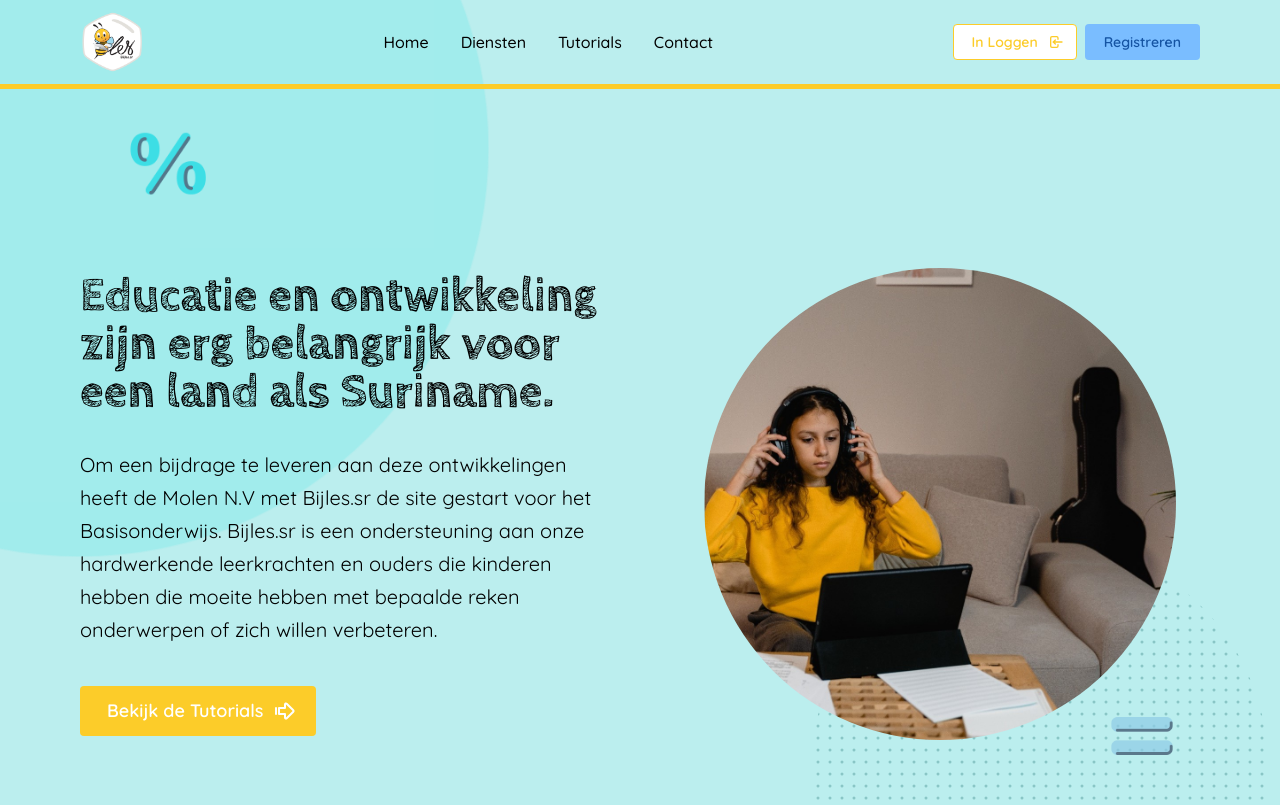
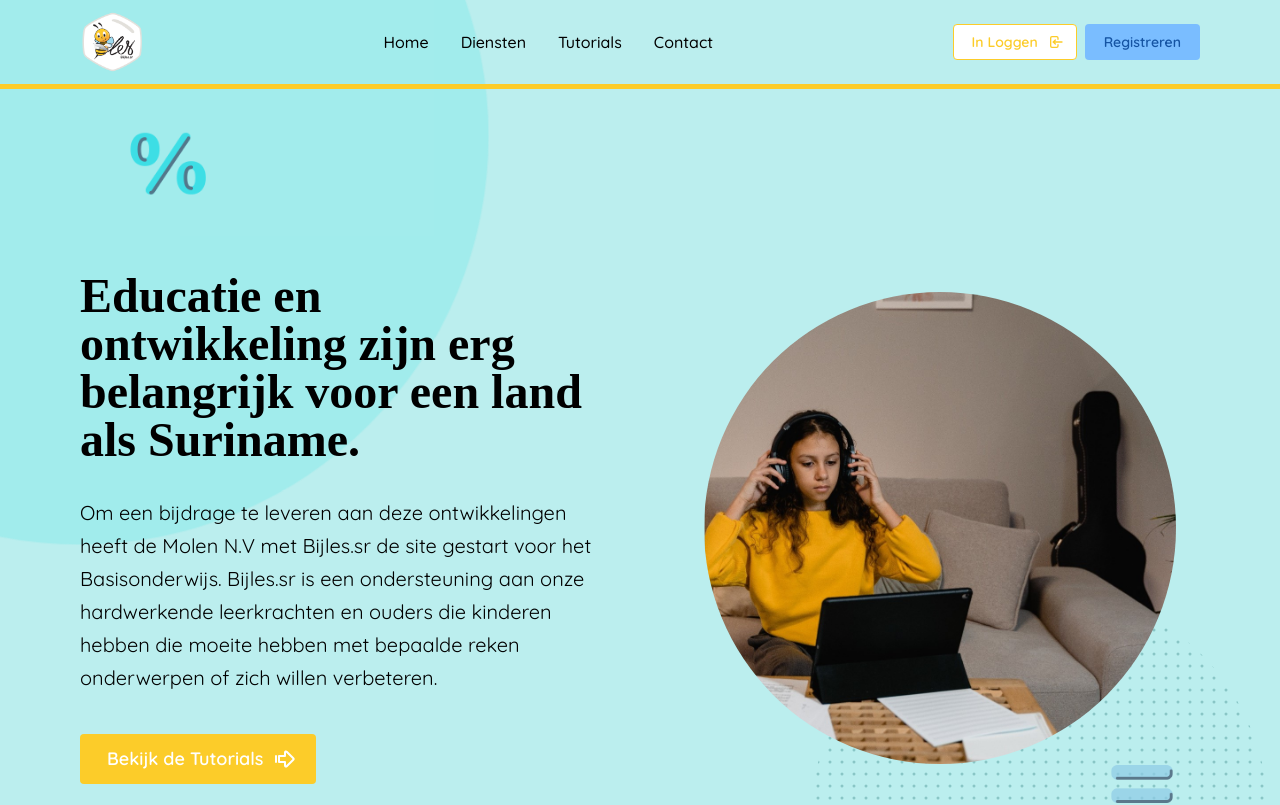
Before and after one commit to Beefy-py/bijles-sr, a Next.js app: page / in a window 1280 px wide. Shown: the top 805 px of the page. Built offline with nearby package versions, Linux system fonts and the light colour scheme; a web font is replaced by a local one.

Commit message:
refactor: :fire: for the sake of vercel

```diff
--- a/src/app/globals.css
+++ b/src/app/globals.css
@@ -7,7 +7,7 @@ body {
 }
 
 /* Cabin Sketch */
-@font-face {
+/* @font-face {
   font-family: "Cabin Sketch";
   src: url("../assets/fonts/Cabin_Sketch/CabinSketch-Regular.ttf");
   font-weight: normal;
@@ -19,10 +19,10 @@ body {
   src: url("../assets/fonts/Cabin_Sketch/CabinSketch-Bold.ttf");
   font-weight: bold;
   font-style: normal;
-}
+} */
 
 /* Quicksand fonts */
-@font-face {
+/* @font-face {
   font-family: "Quicksand";
   font-style: normal;
   font-weight: 400;
@@ -60,4 +60,4 @@ body {
   font-weight: 900;
   src: url("../assets/fonts/Quicksand/Quicksand-VariableFont_wght.ttf")
     format("truetype");
-}
+} */
```
